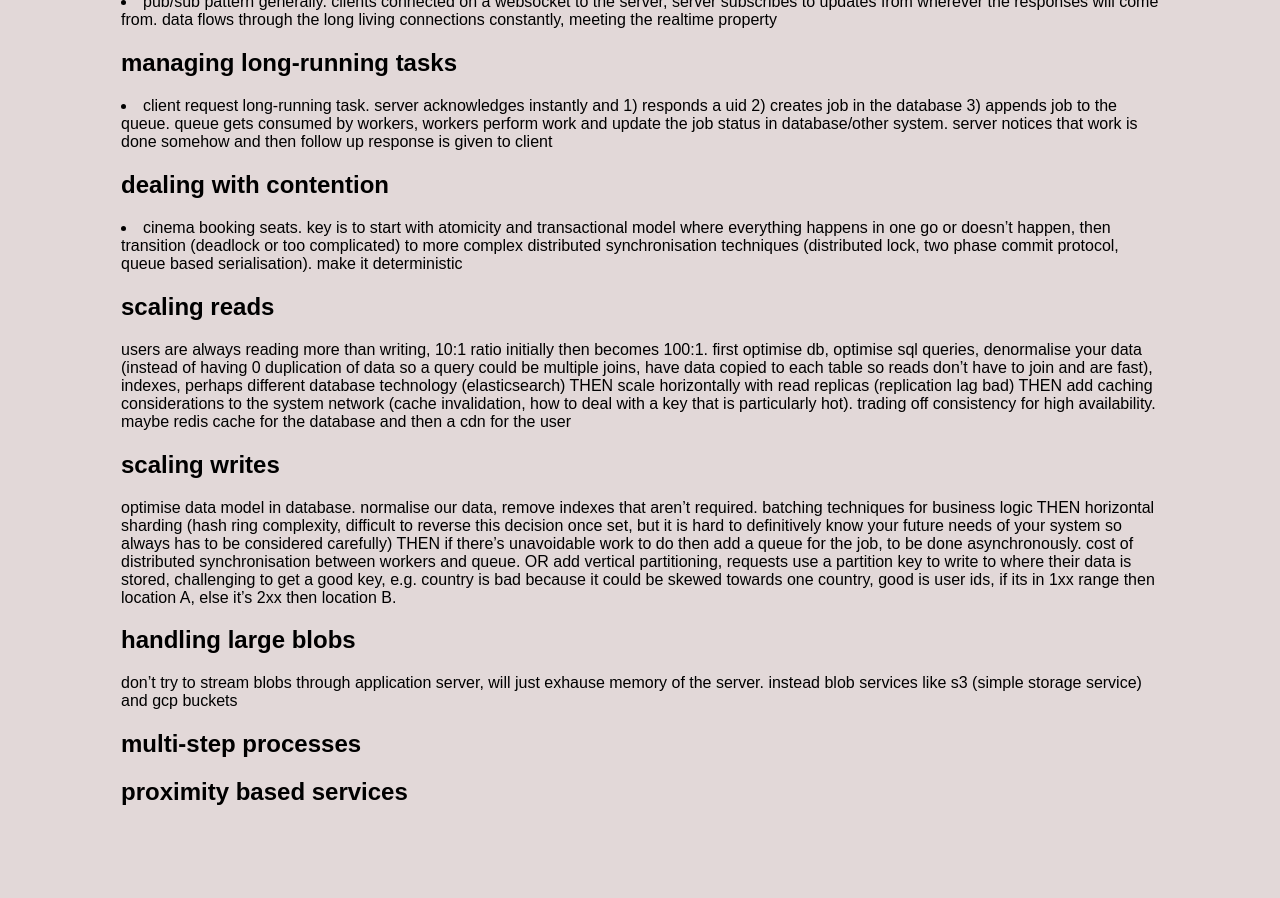
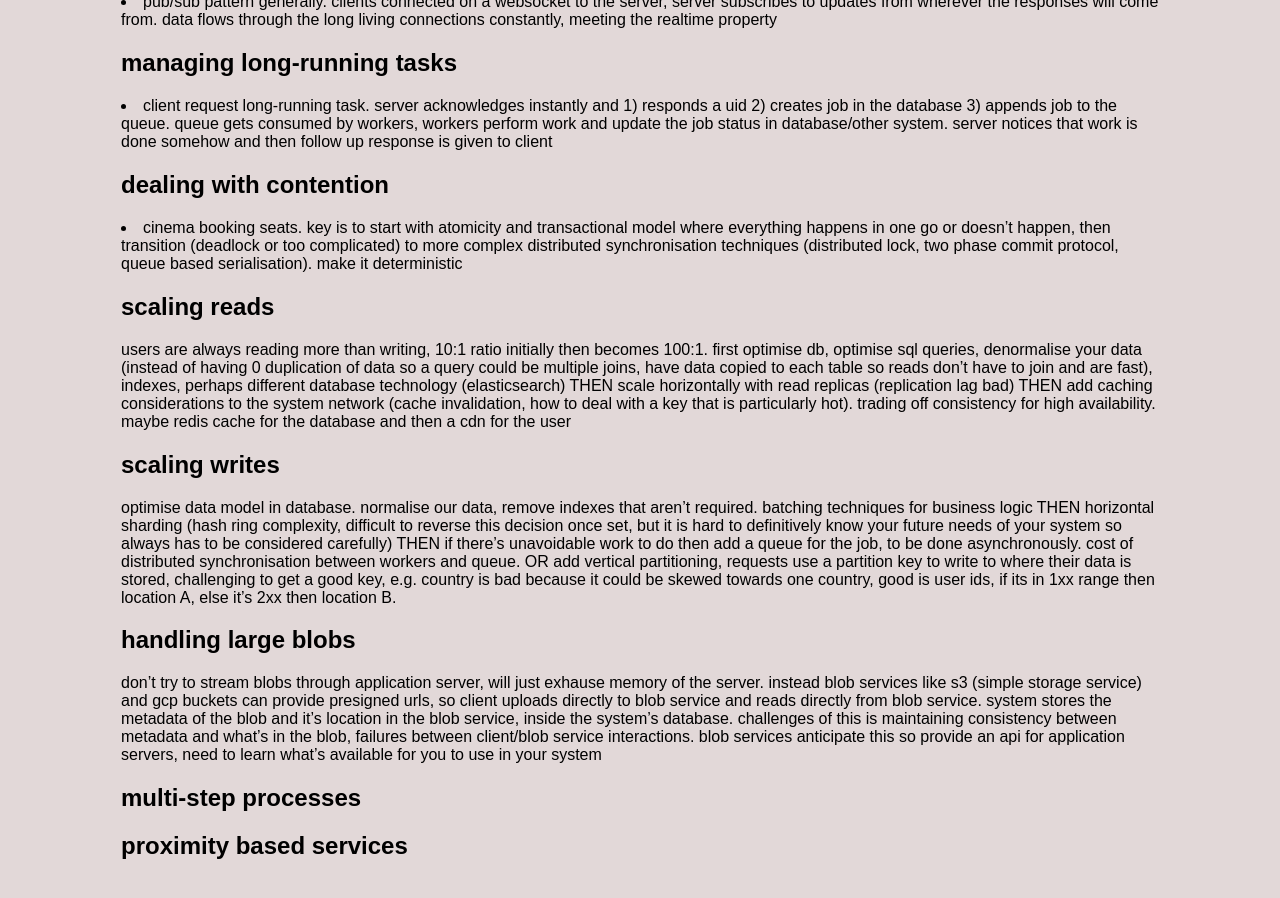
Before and after one commit to jsbaasi/jsbaasi.github.io, a Jekyll site: the page built from _posts/2026-06-06-system-design-notes.md, in a window 1280 px wide and 900 px high, scrolled down 1169 px. Built offline with Jekyll 4.4.1, drawn with Linux system fonts in a browser that asks for light colours; before the commit the page ends 2015 px from its top, so only the background shows below that.

Commit message:
vault backup: 2026-06-06 16:08:53

```diff
--- a/_posts/2026-06-06-system-design-notes.md
+++ b/_posts/2026-06-06-system-design-notes.md
@@ -36,6 +36,6 @@ users are always reading more than writing, 10:1 ratio initially then becomes 10
 ## scaling writes
 optimise data model in database. normalise our data, remove indexes that aren't required. batching techniques for business logic THEN horizontal sharding (hash ring complexity, difficult to reverse this decision once set, but it is hard to definitively know your future needs of your system so always has to be considered carefully) THEN if there's unavoidable work to do then add a queue for the job, to be done asynchronously. cost of distributed synchronisation between workers and queue. OR add vertical partitioning, requests use a partition key to write to where their data is stored, challenging to get a good key, e.g. country is bad because it could be skewed towards one country, good is user ids, if its in 1xx range then location A, else it's 2xx then location B.
 ## handling large blobs
-don't try to stream blobs through application server, will just exhause memory of the server. instead blob services like s3 (simple storage service) and gcp buckets
+don't try to stream blobs through application server, will just exhause memory of the server. instead blob services like s3 (simple storage service) and gcp buckets can provide presigned urls, so client uploads directly to blob service and reads directly from blob service. system stores the metadata of the blob and it's location in the blob service, inside the system's database. challenges of this is maintaining consistency between metadata and what's in the blob, failures between client/blob service interactions. blob services anticipate this so provide an api for application servers, need to learn what's available for you to use in your system
 ## multi-step processes
 ## proximity based services
```
